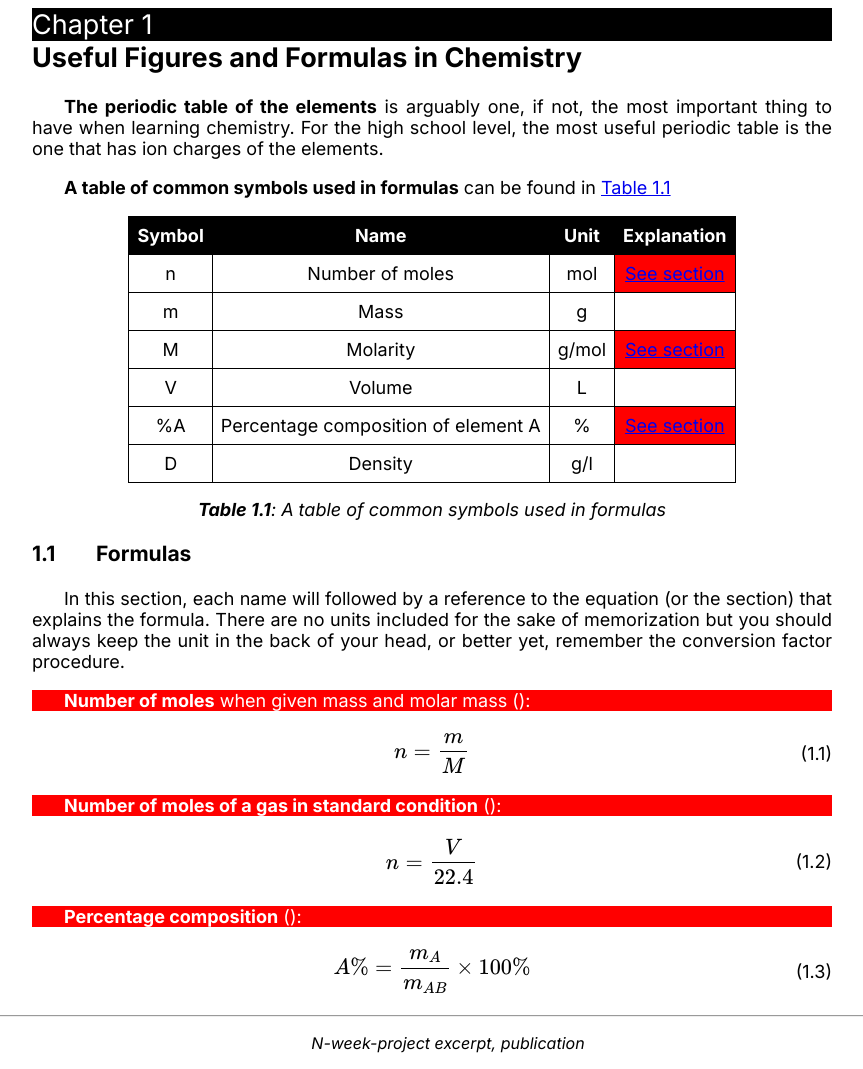
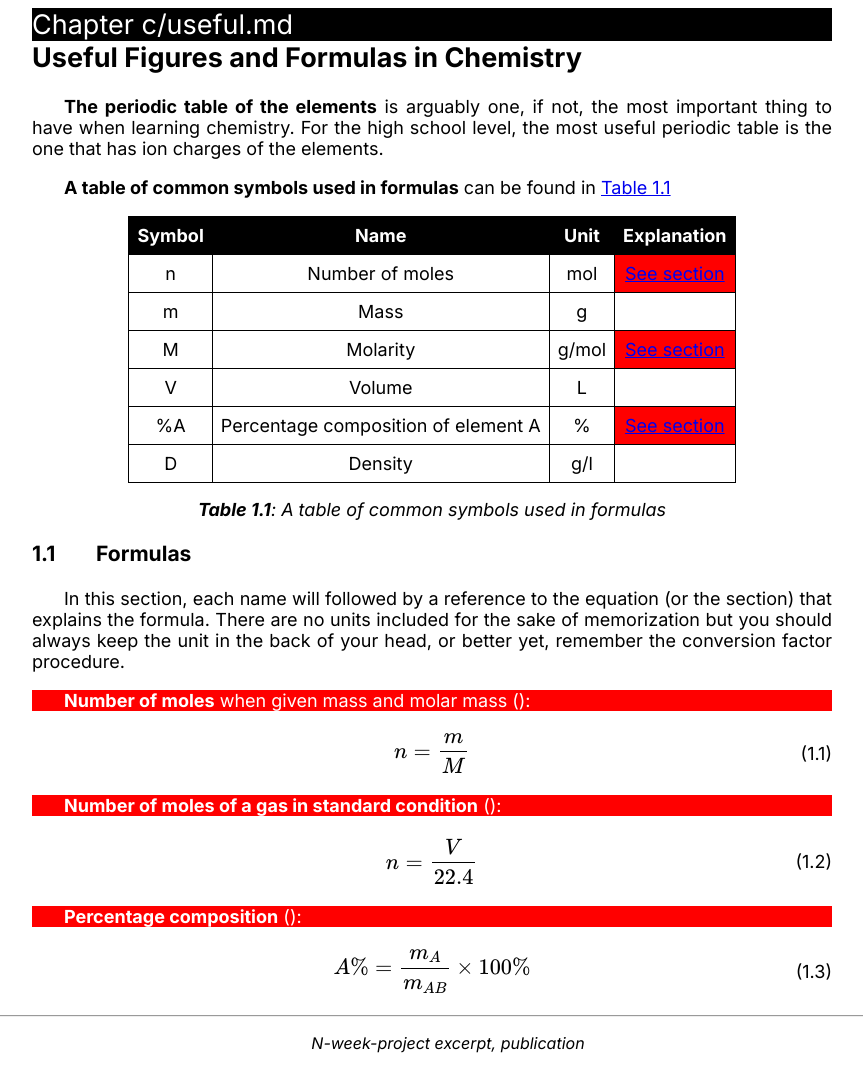
Before and after one commit to LukeNK/n-week-project, a Jekyll site: the page built from chapters/c/useful.md, in a window 1280 px wide. Shown: the whole page, without its empty margins (208-1071 px from the left). Built offline with Jekyll 4.4.1, drawn with Linux system fonts in a browser that asks for light colours; our own code applies the rules of GitHub Pages for plain Markdown files.

Commit message:
Adjust layout for visual clarity

```diff
--- a/_layouts/chapter.html
+++ b/_layouts/chapter.html
@@ -1,6 +1,15 @@
 ---
 layout: base
 ---
+<style>
+    h2 {
+        break-before: auto;
+    }
+    h2::before {
+        /* font-size: medium; */
+        content: "Chapter {{ page.path | split: "/" | slice: -2, 2 | join: "/" }}" !important;
+    }
+</style>
 <main class="loading">
     {{ content }}
 </main>
```
Also changed, not shown: _layouts/draft.html (+6 -1 lines).
